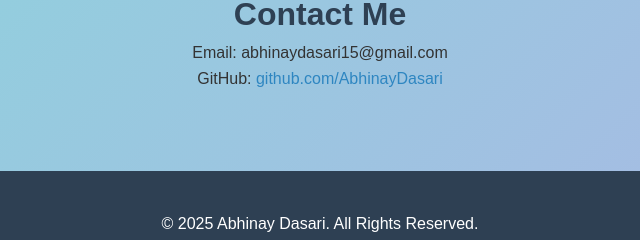
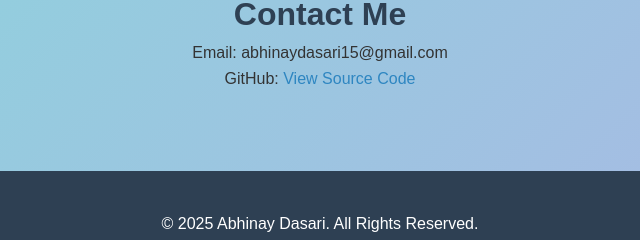
Before and after one commit to AbhinayDasari1/PortfolioWebsite, a plain HTML site: page index.html in a window 1280 px wide. Shown: the part 1275-1515 px from the top of the page, 320-960 px from the left. Drawn offline with Linux system fonts and the light colour scheme.

Commit message:
Update index.html

```diff
--- a/index.html
+++ b/index.html
@@ -62,7 +62,7 @@
         <div class="container">
             <h2>Contact Me</h2>
             <p>Email: abhinaydasari15@gmail.com</p>
-            <p>GitHub: <a href="https://github.com" target="_blank">github.com/AbhinayDasari</a></p>
+            <p>GitHub: <a href="https://github.com/AbhinayDasari1/PortfolioWebsite" target="_blank">View Source Code</a></p>
         </div>
     </section>
 
```
